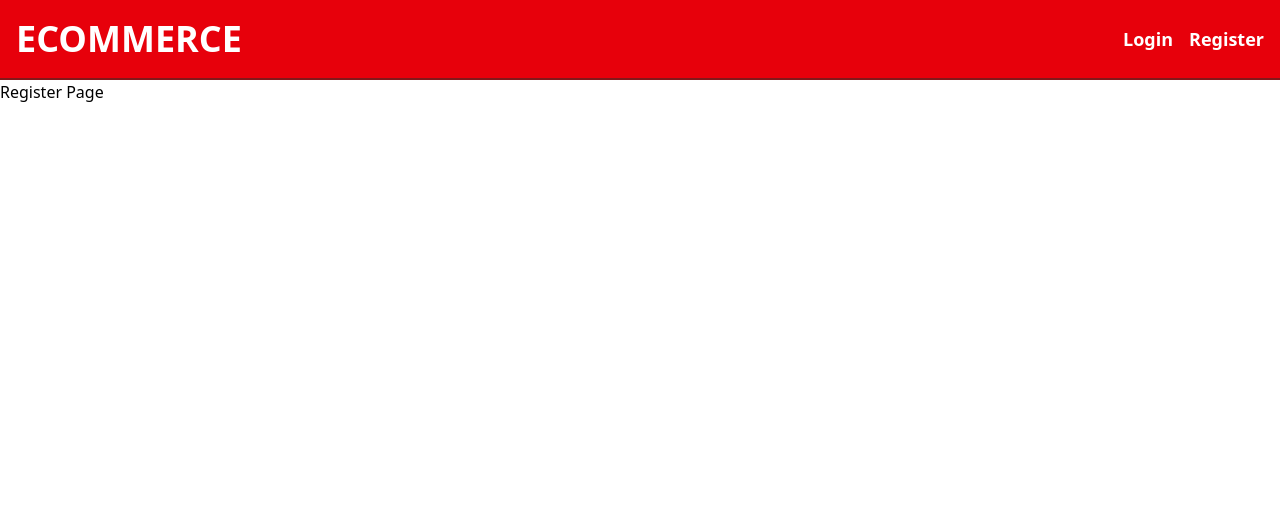
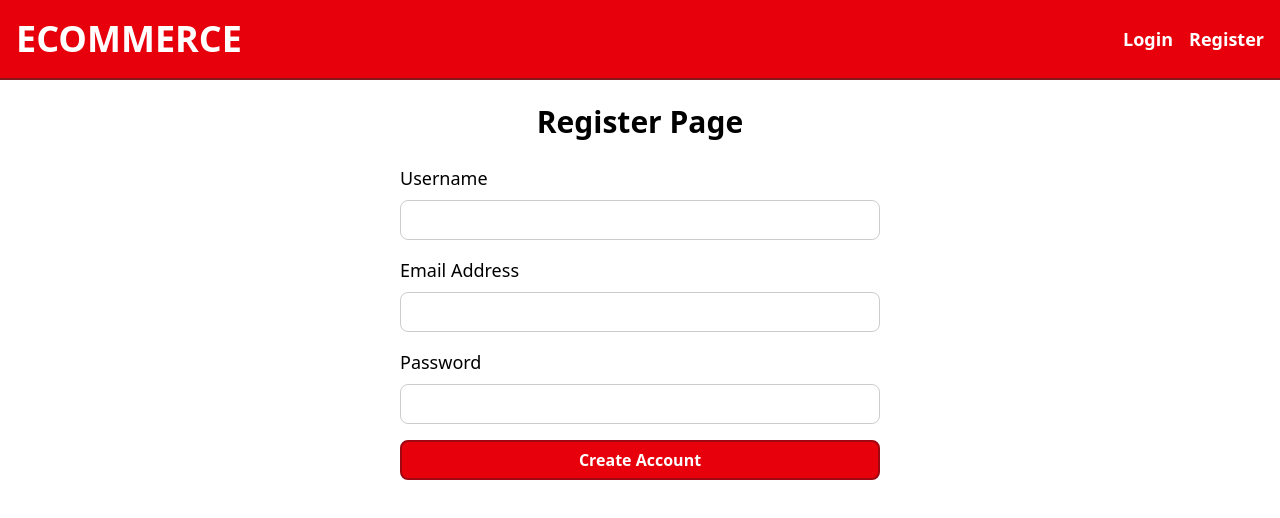
Before and after one commit to pufex/exommerce-example-frontend, a React app: page /auth/register in a window 1280 px wide. Shown: the top 518 px of the page. Built offline with nearby package versions, Linux system fonts and the light colour scheme; the HTML template or start-up script is replaced by a standard one.

Commit message:
Created basic register form

```diff
--- a/src/pages/RegisterPage.jsx
+++ b/src/pages/RegisterPage.jsx
@@ -1,5 +1,51 @@
-export default function RegisterPage () {
-    return <div>
-        Register Page
-    </div>
+import {FormProvider} from "react-hook-form"
+import { useForm } from "react-hook-form"
+import Input from "../components/Input"
+import Button from "../components/Button"
+
+export default function RegisterPage(){
+
+    const methods = useForm();
+    const {formState: {errors}} = methods;
+
+    return <FormProvider {...methods}>
+        <form
+            className="w-full max-w-lg mx-auto px-4"
+        >
+            <h1 className="text-center text-3xl py-6 font-bold">
+                Register Page
+            </h1>
+            {
+                errors.root && <p className="text-xl text-center text-red-600 font-semibold">
+                    {errors.root.message}
+                </p>
+            }
+            <Input
+                name="name"
+                id="name"
+                label="Username"
+                className="mb-4"
+            />
+            <Input
+                name="email"
+                id="email"
+                label="Email Address"
+                type="email"
+                className="mb-4"
+            />
+            <Input
+                name="password"
+                id="password"
+                label="Password"
+                className="mb-4"
+                type="password"
+            />
+            <Button
+                className="w-full"
+                type="submit"
+            >
+                Create Account
+            </Button>
+        </form>
+    </FormProvider>
 }
```
